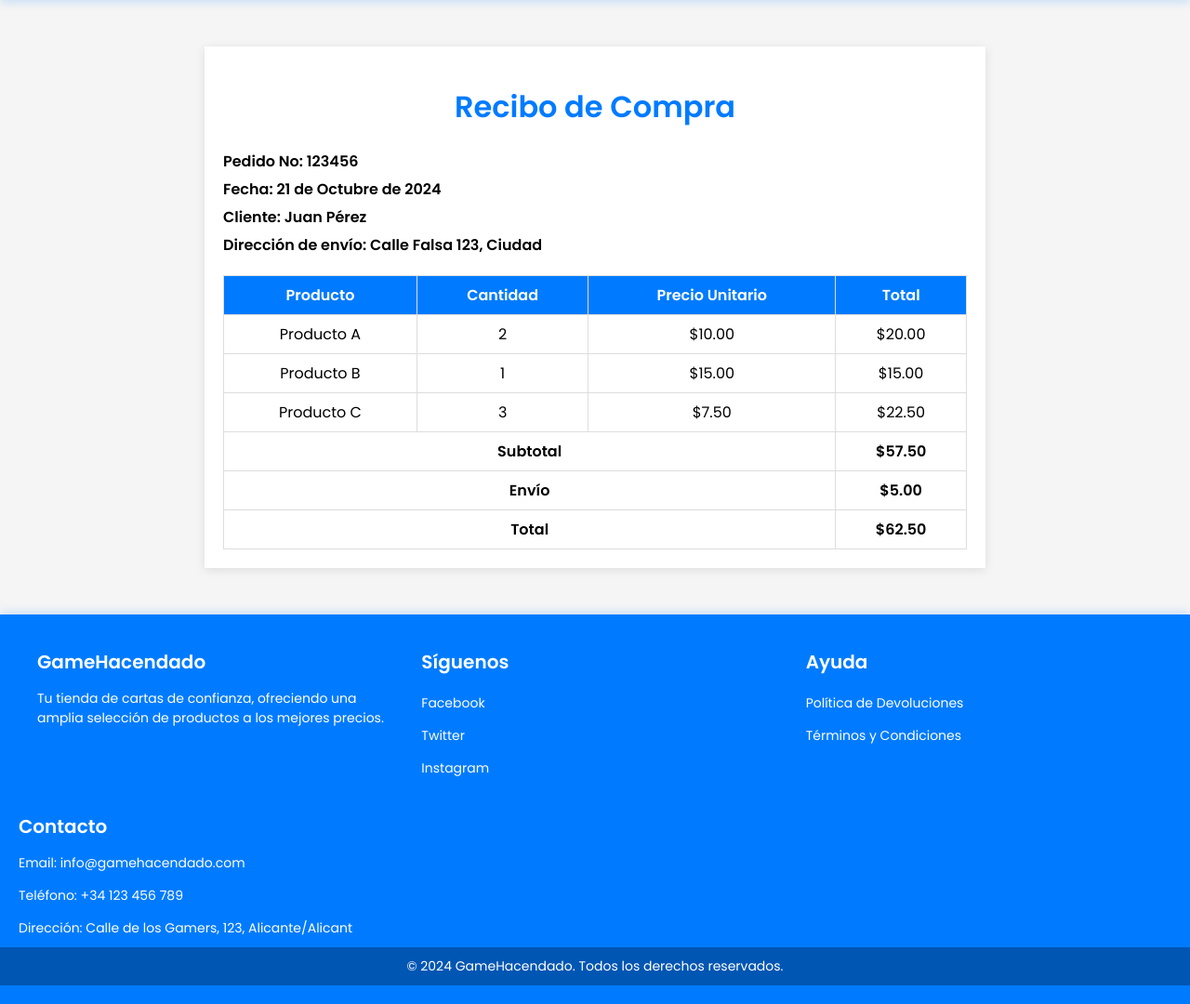
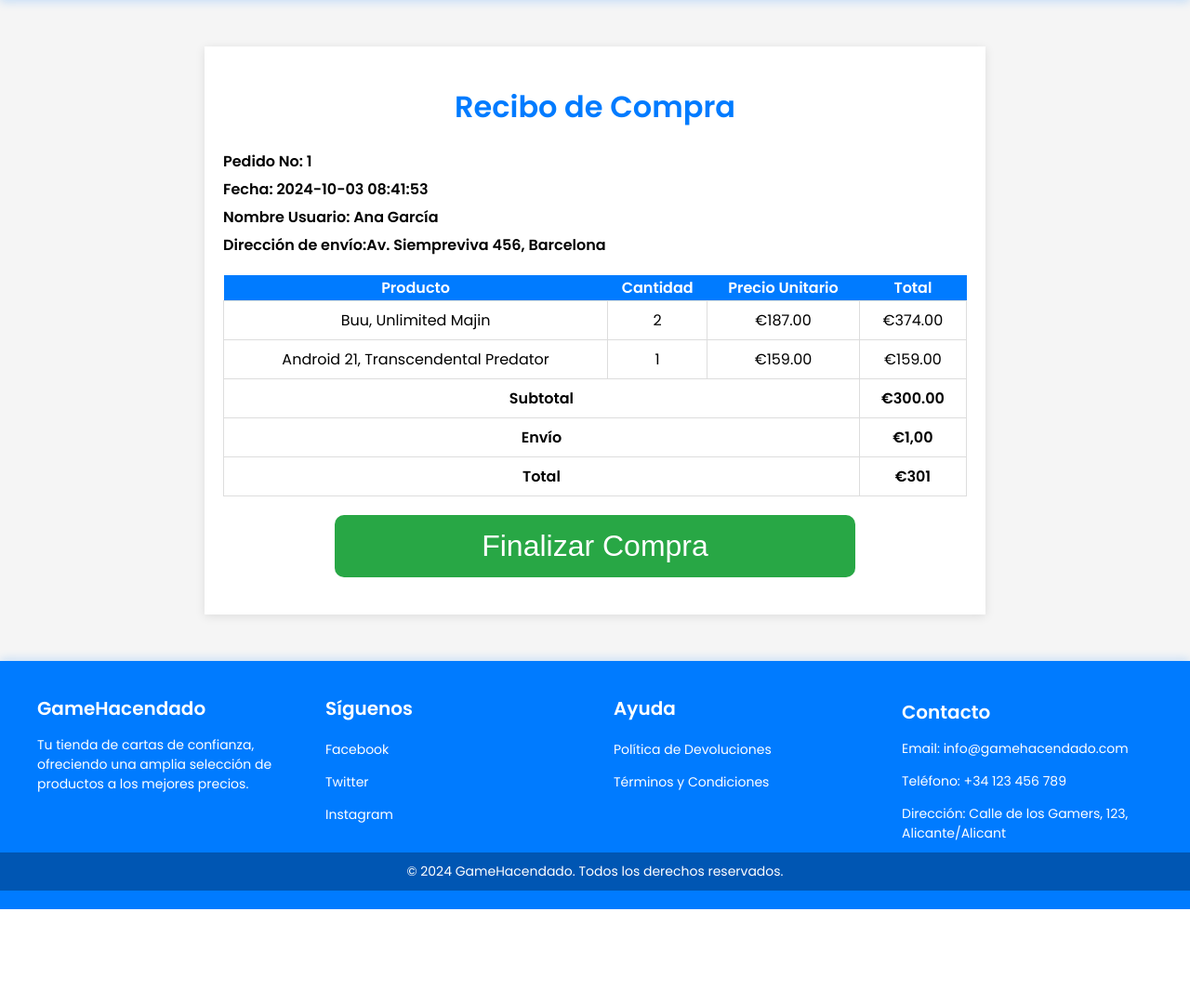
Before and after one commit to RubenSerranoDAW-242-5/GameHacendado, a PHP site: page /includes/compraCarrito.php?idPedido=1 in a window 1280 px wide. Shown: the part 120-1200 px from the top of the page at 93% size. After the commit the page ends 1098 px from the top, so only its background shows below. Run offline with PHP 8.4, Linux system fonts and the light colour scheme; a user stored in the database is signed in; data comes from the database, SQL or seed files in the repository; both versions use the stored data as it was after the commit.

Commit message:
finalizado el carrito, finalizado el recibo de carrito, ajustes header para redirigir

```diff
--- a/assets/css/compraCarrito.css
+++ b/assets/css/compraCarrito.css
@@ -11,7 +11,7 @@ h1 {
     color: #007bff;
 }
 
-.receipt-container {
+.contenedor-recibo {
     max-width: 800px;
     margin: 50px auto;
     background-color: white;
@@ -19,24 +19,24 @@ h1 {
     box-shadow: 0px 2px 10px rgba(0, 0, 0, 0.1);
 }
 
-.receipt-header p {
+.recibo-header p {
     margin: 5px 0;
     font-weight: 600;
 }
 
-.receipt-table {
+.tabla-recibo {
     width: 100%;
     margin-top: 20px;
     border-collapse: collapse;
 }
 
-.receipt-table th, .receipt-table td {
+.rtabla-recibo th, .tabla-recibo td {
     border: 1px solid #ddd;
     padding: 8px;
     text-align: center;
 }
 
-.receipt-table th {
+.tabla-recibo th {
     background-color: #007bff;
     color: white;
 }
@@ -44,3 +44,20 @@ h1 {
 tfoot td {
     font-weight: bold;
 }
+
+.botonFinalizarCompra {
+    background-color: #28a745;
+    color: white;
+    padding: 15px;
+    border: none;
+    border-radius: 10px;
+    font-size: calc(1.2em + 1vw); /* Tamaño dinámico basado en el ancho de la pantalla */
+    cursor: pointer;
+    margin: 20px auto; /* Márgenes automáticos para centrar */
+    width: 70%; /* Ancho del 50% para que no ocupe todo el espacio */
+    display: block; /* Asegura que se comporte como un bloque para centrado */
+}
+
+.botonFinalizarCompra:hover {
+    background-color: #218838;
+}
--- a/includes/compraCarrito.php
+++ b/includes/compraCarrito.php
@@ -1,22 +1,3 @@
-<?php
-//controlar la fecha de compra
-
-// $bd->conectar();
-// $query = "";
-// $bd->queryUpdate($query);//hacer el update de pedido terminado y poner contador a cero
-?>
-<!-- <!DOCTYPE html>
-<html lang="en">
-<head>
-    <meta charset="UTF-8">
-    <meta name="viewport" content="width=device-width, initial-scale=1.0">
-    <title>Document</title>
-</head>
-<body>
-    <h1>Compra Hecha</h1>
-</body>
-</html> -->
-
 <!DOCTYPE html>
 <html lang="es">
 
@@ -26,24 +7,67 @@
     <title>Recibo de Compra</title>
 
     <?php
+    session_start();
+
     include '../config/ConexionBD.php';
     include '../includes/header.php';
+
+    if (!isset($_SESSION['gastoEnvio'])) {
+        $_SESSION['gastoEnvio'] = mt_rand(1, 5);
+    }
+
+    if (isset($_SESSION['id'])) {
+
+        $idUsuario = $_SESSION['id'];
+    }
+
+    $gastoEnvio = $_SESSION['gastoEnvio'];
+    $idPedido = $_GET['idPedido'];
+
+    $bd->conectar();
+    $query = "SELECT p.id AS pedido_id,
+                p.precioTotal AS total_pedido,
+                p.direccionEnvio,
+                u.nombre AS nombre_cliente,
+                u.apellido AS apellido_cliente,
+                u.telefono AS telefono_cliente,
+                lp.cantidad,
+                lp.precioTotalLinea AS total_linea,
+                c.nombreCarta,
+                c.precioCarta
+         FROM
+            Pedidos p
+         JOIN
+            Usuario u ON p.idUsuario = u.id
+         JOIN
+            LineaPedidos lp ON p.id = lp.idPedido
+         JOIN
+            Carta c ON lp.idCarta = c.id
+         WHERE p.id = $idPedido;";
+    $listaPedidos = $bd->querySelectMuchos($query);
+
+    $bd->desconectar();
+    if ($_SERVER["REQUEST_METHOD"] == "POST") {
+        //hacer el update de el pedido a finalizado, poner el contador de pedidos poner a 0 y redirigir a index con carrito vacio
+        $_SESSION['gastoEnvio'] = 0;
+    }
     ?>
     <link rel="stylesheet" href="../assets/css/compraCarrito.css">
 </head>
 
 <body>
 
-    <div class="receipt-container">
+    <div class="contenedor-recibo">
+
         <h1>Recibo de Compra</h1>
-        <div class="receipt-header">
-            <p><strong>Pedido No:</strong> 123456</p>
-            <p><strong>Fecha:</strong> 21 de Octubre de 2024</p>
-            <p><strong>Cliente:</strong> Juan Pérez</p>
-            <p><strong>Dirección de envío:</strong> Calle Falsa 123, Ciudad</p>
+        <div class="recibo-header">
+            <p><strong>Pedido No:</strong> <?php echo $listaPedidos[0]['pedido_id']; ?></p>
+            <p><strong>Fecha:</strong> <?php echo date('Y-m-d H:i:s'); ?></p>
+            <p><strong>Nombre Usuario:</strong> <?php echo  $listaPedidos[0]['nombre_cliente'] . " " . $listaPedidos[0]['apellido_cliente']; ?></p>
+            <p><strong>Dirección de envío:</strong><?php echo $listaPedidos[0]['direccionEnvio'] ?></p>
         </div>
 
-        <table class="receipt-table">
+        <table class="tabla-recibo">
             <thead>
                 <tr>
                     <th>Producto</th>
@@ -53,69 +77,37 @@
                 </tr>
             </thead>
             <tbody>
-                <tr>
-                    <td>Producto A</td>
-                    <td>2</td>
-                    <td>$10.00</td>
-                    <td>$20.00</td>
-                </tr>
-                <tr>
-                    <td>Producto B</td>
-                    <td>1</td>
-                    <td>$15.00</td>
-                    <td>$15.00</td>
-                </tr>
-                <tr>
-                    <td>Producto C</td>
-                    <td>3</td>
-                    <td>$7.50</td>
-                    <td>$22.50</td>
-                </tr>
+                <?php foreach ($listaPedidos as $listaLineaPedido): ?>
+                    <tr>
+                        <td><?php echo $listaLineaPedido['nombreCarta'] ?></td>
+                        <td><?php echo $listaLineaPedido['cantidad'] ?></td>
+                        <td>€<?php echo $listaLineaPedido['precioCarta'] ?></td>
+                        <td>€<?php echo $listaLineaPedido['total_linea'] ?></td>
+                    </tr>
+                <?php endforeach; ?>
             </tbody>
             <tfoot>
                 <tr>
                     <td colspan="3"><strong>Subtotal</strong></td>
-                    <td>$57.50</td>
+                    <td>€<?php echo $listaLineaPedido['total_pedido'] ?></td>
                 </tr>
                 <tr>
                     <td colspan="3"><strong>Envío</strong></td>
-                    <td>$5.00</td>
+                    <td>€<?php echo $gastoEnvio ?>,00</td>
                 </tr>
                 <tr>
                     <td colspan="3"><strong>Total</strong></td>
-                    <td>$62.50</td>
+                    <td>€<?php echo $listaLineaPedido['total_pedido'] + $gastoEnvio; ?></td>
                 </tr>
             </tfoot>
         </table>
+        <form action="<?php echo htmlspecialchars($_SERVER['PHP_SELF']); ?>" method="post">
+
+            <button type="submit" class="botonFinalizarCompra">Finalizar Compra</button>
+        </form>
     </div>
+
     <?php include "../includes/footer.php"; ?>
-    <!-- <footer id="pie">
-        <div class="footer-container">
-            <div class="footer-section">
-                <h2>Contacto</h2>
-                <p>Email: contacto@tienda.com</p>
-                <p>Teléfono: +34 123 456 789</p>
-            </div>
-            <div class="footer-section">
-                <h2>Síguenos</h2>
-                <ul>
-                    <li><a href="#">Facebook</a></li>
-                    <li><a href="#">Twitter</a></li>
-                    <li><a href="#">Instagram</a></li>
-                </ul>
-            </div>
-            <div class="footer-section">
-                <h2>Ayuda</h2>
-                <ul>
-                    <li><a href="#">Política de Devoluciones</a></li>
-                    <li><a href="#">Términos y Condiciones</a></li>
-                </ul>
-            </div>
-        </div>
-        <div class="footer-bottom">
-            <p>&copy; 2024 Tienda Online. Todos los derechos reservados.</p>
-        </div>
-    </footer> -->
 
 </body>
 
--- a/includes/header.php
+++ b/includes/header.php
@@ -5,9 +5,17 @@
 $ruta = $_SERVER['REQUEST_URI'];
 $rutaSeparada = explode('/', trim($ruta, '/'));
 ?>
+<script>
+    function redirigir() {
+
+        const baseUrl = window.location.origin + '/GameHacendado/public/index.php';
+
+        window.location.href = baseUrl;
+    }
+</script>
 <header id="cabezera">
     <div class="logo">
-        <img src="../assets/images/logo.webp" onclick="window.location.href='index.php'" >
+        <img src="../assets/images/logo.webp" onclick="redirigir()">
         <h1>GameHacendado</h1>
     </div>
     <?php if (str_contains($rutaSeparada[count($rutaSeparada) - 1], 'carrito.php')): ?>
@@ -58,5 +66,6 @@ $rutaSeparada = explode('/', trim($ruta, '/'));
                 <button class="cerrarSesion" onclick="window.location.href='logout.php'">Cerrar Sesión</button>
             </div>
         <?php endif; ?>
+
     <?php endif; ?>
 </header>
--- a/public/registro.php
+++ b/public/registro.php
@@ -27,6 +27,7 @@
                 $bd->conectar();
                 $resdni = $bd->querySelectUno($queryDni);
                 $bd->desconectar();
+
                 if (!$resdni) {
 
                     $nombre = $_POST['nombre'];
@@ -41,6 +42,7 @@
                     $bd->conectar();
                     $res = $bd->queryInsert($query);
                     $bd->desconectar();
+
                     if ($res) {
                         header("Location:login.php");
                     } else {
```
Also changed, not shown: assets/css/carrito.css (+37 -42 lines), config/bdGameHacendado.sql (+9 -8 lines), includes/eliminarCarrito.php (+18 -19 lines), includes/footer.php (+6 -1 lines), public/carrito.php (+12 -10 lines), public/index.php (+10 -5 lines).
